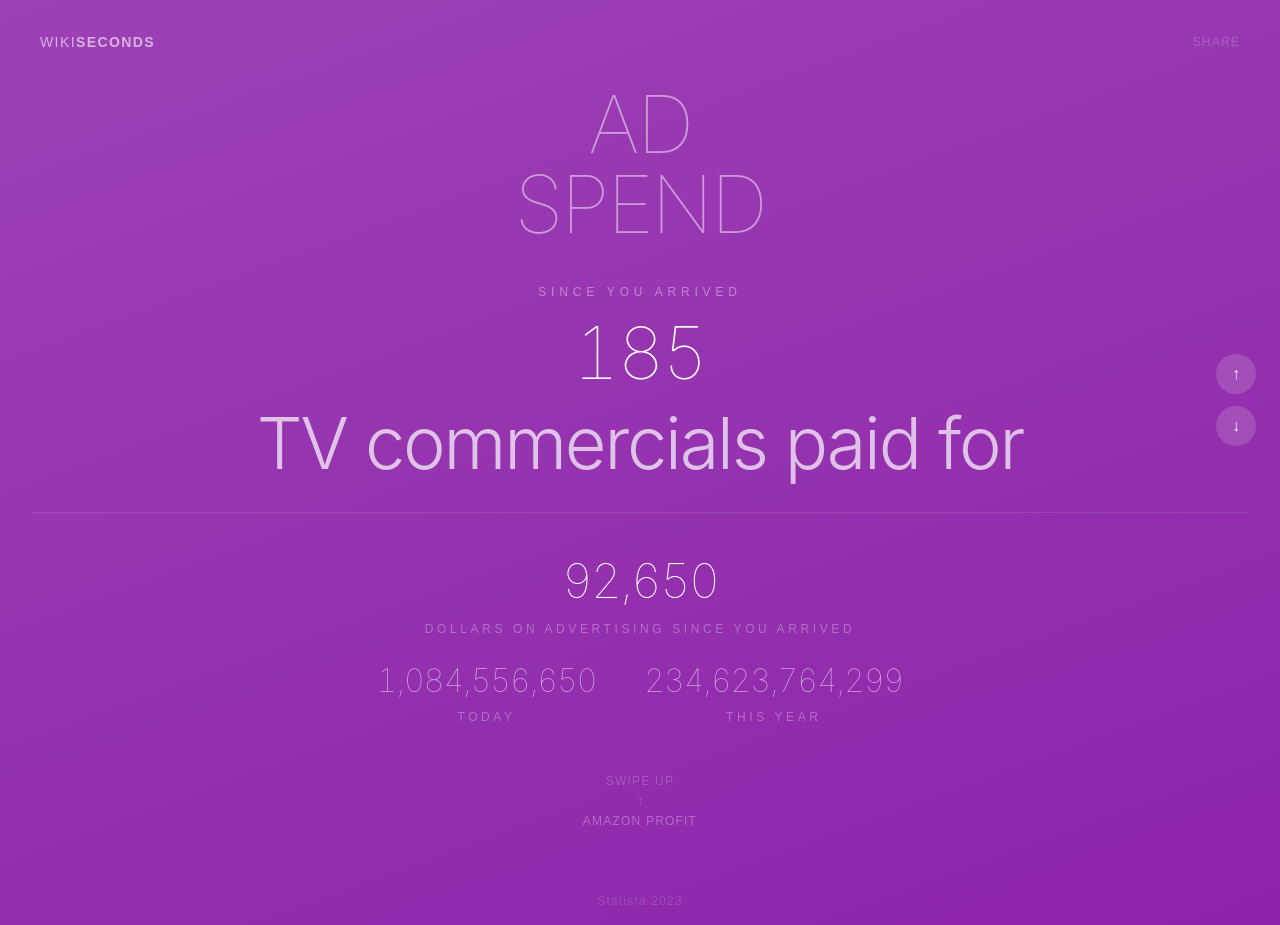
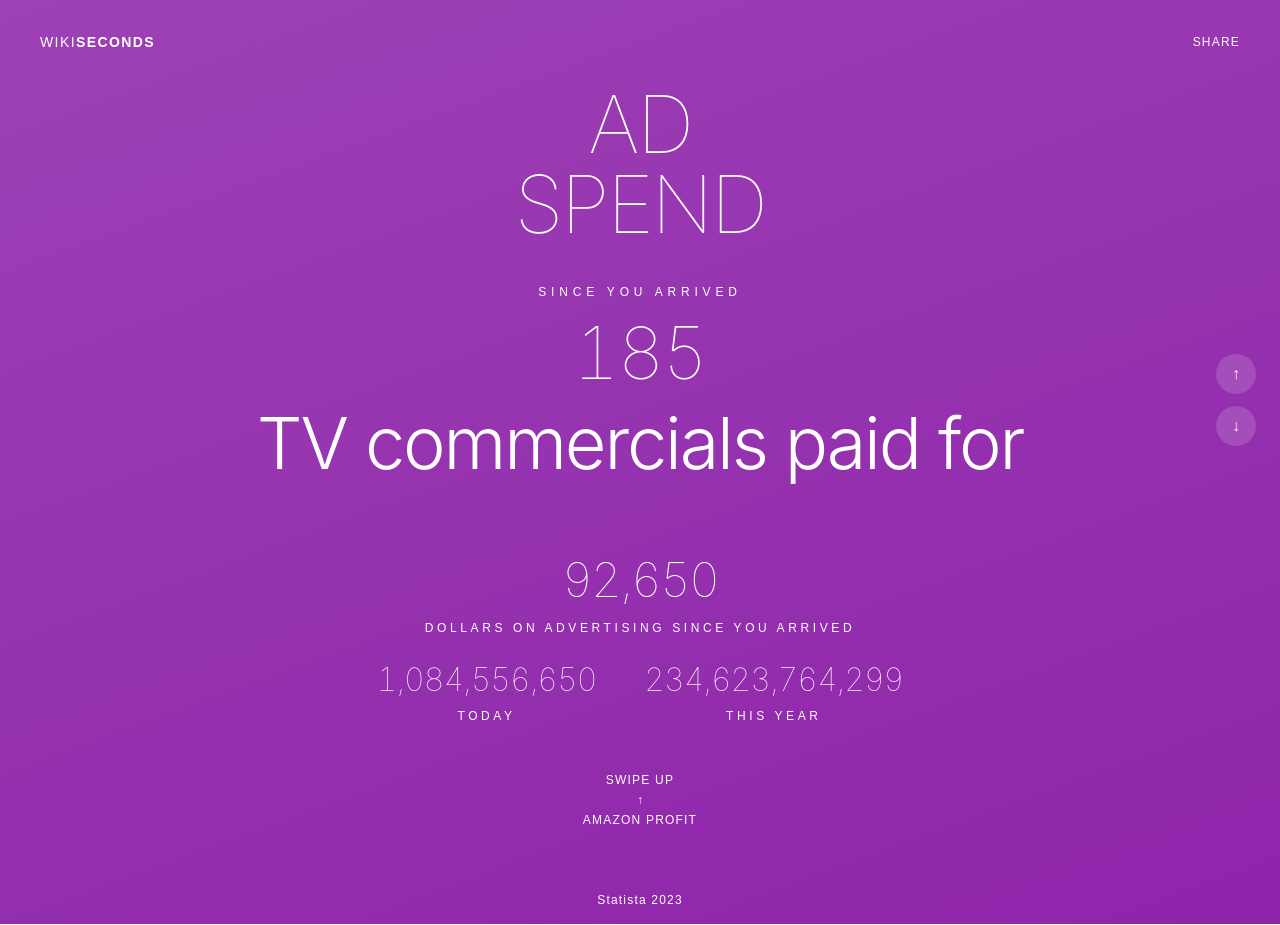
Before and after one commit to graciadavid/onesecond, a Next.js app: page /brand/ad-spend in a window 1280 px wide. Built offline with nearby package versions, Linux system fonts and the light colour scheme.

Commit message:
unified text color no opacity variations

```diff
--- a/app/brand/[slug]/page.tsx
+++ b/app/brand/[slug]/page.tsx
@@ -3,7 +3,7 @@
 import { useEffect, useState, useRef } from "react"
 import { brands } from "@/lib/brands"
 import Link from "next/link"
-import { use, useCallback } from "react"
+import { use } from "react"
 import { useRouter } from "next/navigation"
 
 function getTextColor(bgColor: string): string {
@@ -76,8 +76,8 @@ export default function BrandPage({ params }: { params: Promise<{ slug: string }
     if (Math.abs(diff) < 50) return
     setSwiping(true)
     setTimeout(() => {
-     if (diff < 0 && nextBrand) router.push(`/brand/${nextBrand.slug}`)
-     if (diff > 0 && prevBrand) router.push(`/brand/${prevBrand.slug}`)
+      if (diff > 0 && nextBrand) router.push(`/brand/${nextBrand.slug}`)
+      if (diff < 0 && prevBrand) router.push(`/brand/${prevBrand.slug}`)
       setSwiping(false)
     }, 150)
   }
@@ -89,16 +89,19 @@ export default function BrandPage({ params }: { params: Promise<{ slug: string }
       className="min-h-screen flex flex-col transition-opacity duration-150"
       style={{
         background: `linear-gradient(160deg, ${brand.bgColor}dd 0%, ${brand.bgColor} 100%)`,
-       opacity: swiping ? 0 : 1
+        opacity: swiping ? 0 : 1,
+        color: tc
       }}
       onTouchStart={handleTouchStart}
       onTouchEnd={handleTouchEnd}
     >
       {/* Header */}
       <header className="flex items-center justify-between px-6 pt-12 pb-2 md:px-10 md:pt-8">
-       <Link href="/" style={{ color: tc, opacity: 0.6 }} className="text-xs md:text-sm font-light tracking-widest uppercase hover:opacity-100 transition-opacity">Wiki<span style={{ fontWeight: 700 }}>Seconds</span></Link>
-       <button onClick={handleShare} style={{ color: tc, opacity: 0.2 }} className="text-xs tracking-widest uppercase font-light hover:opacity-50 transition-opacity">
-         {copied ? "✓" : "Share"}
+        <Link href="/" className="text-xs md:text-sm font-light tracking-widest uppercase hover:opacity-70 transition-opacity" style={{ color: tc }}>
+          Wiki<span className="font-bold">Seconds</span>
+        </Link>
+        <button onClick={handleShare} className="text-xs tracking-widest uppercase font-light hover:opacity-70 transition-opacity" style={{ color: tc }}>
+          {copied ? "✓ Copied" : "Share"}
         </button>
       </header>
 
@@ -106,7 +109,7 @@ export default function BrandPage({ params }: { params: Promise<{ slug: string }
       <section className="flex flex-col items-center justify-center px-8 pt-6 pb-4">
         {nameParts.map((part, i) => (
           <p key={i} className="text-center leading-none font-thin"
-           style={{ fontSize: "clamp(2rem, 10vw, 5rem)", fontFamily: "-apple-system, 'SF Pro Display', BlinkMacSystemFont, sans-serif", letterSpacing: "-0.03em", color: tc, opacity: 0.5 }}>
+            style={{ fontSize: "clamp(2rem, 10vw, 5rem)", fontFamily: "-apple-system, 'SF Pro Display', BlinkMacSystemFont, sans-serif", letterSpacing: "-0.03em", color: tc }}>
             {part}
           </p>
         ))}
@@ -114,16 +117,14 @@ export default function BrandPage({ params }: { params: Promise<{ slug: string }
 
       {/* Frase absurda */}
       <section className="flex flex-col items-center justify-center px-8 py-6 text-center gap-2">
-       <p style={{ color: tc, opacity: 0.4 }} className="text-xs tracking-[0.4em] uppercase">Since you arrived</p>
+        <p className="text-xs tracking-[0.4em] uppercase" style={{ color: tc }}>Since you arrived</p>
         <p className="leading-tight font-light text-center"
           style={{ fontSize: "clamp(2rem, 8vw, 4.5rem)", fontFamily: "-apple-system, 'SF Pro Display', BlinkMacSystemFont, sans-serif", letterSpacing: "-0.03em", color: tc }}>
           <span className="tabular-nums font-thin">{absurdCount.toLocaleString("en-US")}</span>
           <br />
-         <span style={{ opacity: 0.7 }}>{brand.absurdUnit}</span>
+          {brand.absurdUnit}
         </p>
       </section>
-
-     <div className="mx-8 h-px" style={{ background: tc, opacity: 0.1 }} />
 
       {/* Contadores */}
       <section className="flex flex-col items-center px-8 py-8 gap-5">
@@ -132,56 +133,52 @@ export default function BrandPage({ params }: { params: Promise<{ slug: string }
             style={{ fontSize: "clamp(1.6rem, 6vw, 3rem)", letterSpacing: "-0.04em", fontFamily: "-apple-system, 'SF Pro Display', BlinkMacSystemFont, sans-serif", color: tc }}>
             {fromEntry.toLocaleString("en-US")}
           </p>
-         <p style={{ color: tc, opacity: 0.3 }} className="text-xs tracking-[0.3em] uppercase">{brand.unit} since you arrived</p>
+          <p className="text-xs tracking-[0.3em] uppercase" style={{ color: tc }}>{brand.unit} since you arrived</p>
         </div>
 
         <div className="flex gap-12">
           <div className="flex flex-col items-center gap-1">
             <p className="tabular-nums font-thin text-center"
-             style={{ fontSize: "clamp(1.2rem, 4vw, 2rem)", letterSpacing: "-0.03em", fontFamily: "-apple-system, 'SF Pro Display', BlinkMacSystemFont, sans-serif", color: tc, opacity: 0.6 }}>
+              style={{ fontSize: "clamp(1.2rem, 4vw, 2rem)", letterSpacing: "-0.03em", fontFamily: "-apple-system, 'SF Pro Display', BlinkMacSystemFont, sans-serif", color: tc }}>
               {today.toLocaleString("en-US")}
             </p>
-           <p style={{ color: tc, opacity: 0.3 }} className="text-xs tracking-[0.3em] uppercase">today</p>
+            <p className="text-xs tracking-[0.3em] uppercase" style={{ color: tc }}>today</p>
           </div>
           <div className="flex flex-col items-center gap-1">
             <p className="tabular-nums font-thin text-center"
-             style={{ fontSize: "clamp(1.2rem, 4vw, 2rem)", letterSpacing: "-0.03em", fontFamily: "-apple-system, 'SF Pro Display', BlinkMacSystemFont, sans-serif", color: tc, opacity: 0.6 }}>
+              style={{ fontSize: "clamp(1.2rem, 4vw, 2rem)", letterSpacing: "-0.03em", fontFamily: "-apple-system, 'SF Pro Display', BlinkMacSystemFont, sans-serif", color: tc }}>
               {thisYear.toLocaleString("en-US")}
             </p>
-           <p style={{ color: tc, opacity: 0.3 }} className="text-xs tracking-[0.3em] uppercase">this year</p>
+            <p className="text-xs tracking-[0.3em] uppercase" style={{ color: tc }}>this year</p>
           </div>
         </div>
       </section>
 
-     {/* Next card hint */}
+      {/* Next hint */}
       {nextBrand && (
         <div className="flex flex-col items-center pb-16 pt-4 gap-1">
-         <p style={{ color: tc, opacity: 0.2 }} className="text-xs tracking-widest uppercase">swipe up</p>
-         <p style={{ color: tc, opacity: 0.2 }} className="text-xs">↑</p>
-         <p style={{ color: tc, opacity: 0.3 }} className="text-xs tracking-widest uppercase font-medium">{nextBrand.name}</p>
+          <p className="text-xs tracking-widest uppercase" style={{ color: tc }}>swipe up</p>
+          <p className="text-xs" style={{ color: tc }}>↑</p>
+          <p className="text-xs tracking-widest uppercase font-medium" style={{ color: tc }}>{nextBrand.name}</p>
         </div>
       )}
 
-     {/* Desktop next/prev */}
+      {/* Desktop arrows */}
       <div className="hidden md:flex fixed right-6 top-1/2 -translate-y-1/2 flex-col gap-3">
         {prevBrand && (
           <Link href={`/brand/${prevBrand.slug}`}
-           className="w-10 h-10 rounded-full flex items-center justify-center transition-all hover:opacity-80"
-           style={{ background: "rgba(255,255,255,0.15)", color: tc }}>
-           ↑
-         </Link>
+            className="w-10 h-10 rounded-full flex items-center justify-center hover:opacity-80 transition-all"
+            style={{ background: "rgba(255,255,255,0.15)", color: tc }}>↑</Link>
         )}
         {nextBrand && (
           <Link href={`/brand/${nextBrand.slug}`}
-           className="w-10 h-10 rounded-full flex items-center justify-center transition-all hover:opacity-80"
-           style={{ background: "rgba(255,255,255,0.15)", color: tc }}>
-           ↓
-         </Link>
+            className="w-10 h-10 rounded-full flex items-center justify-center hover:opacity-80 transition-all"
+            style={{ background: "rgba(255,255,255,0.15)", color: tc }}>↓</Link>
         )}
       </div>
 
       <footer className="px-8 pb-4 text-center">
-       <p style={{ color: tc, opacity: 0.15 }} className="text-xs tracking-widest font-light">{brand.source}</p>
+        <p className="text-xs tracking-widest font-light" style={{ color: tc }}>{brand.source}</p>
       </footer>
 
     </main>
```
Lines whose indentation alone changed are shown as unchanged.
